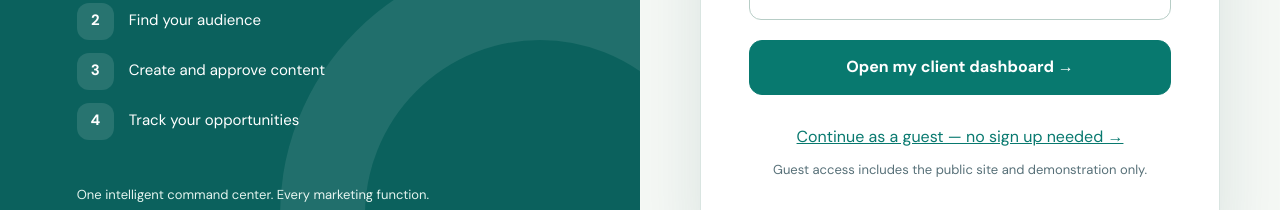
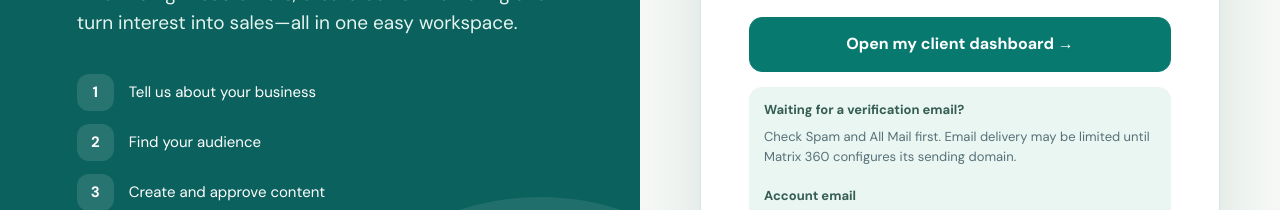
Before and after one commit to Matrix360repo/matrix360_frontend, a plain HTML site: page login.html in a window 1280 px wide. Shown: the part 589-799 px from the top of the page. Drawn offline with Linux system fonts and the light colour scheme.

Commit message:
ux(auth): allow clients to request another verification email without support

```diff
--- a/login.html
+++ b/login.html
@@ -10,6 +10,7 @@
 <section class="welcome"><div class="logo">M/ &nbsp;matrix 360</div><div><h1>Grow your business.<br>We’ll help you do it.</h1><p>Find the right customers, create better marketing and turn interest into sales—all in one easy workspace.</p><div class="steps"><div class="step"><b>1</b>Tell us about your business</div><div class="step"><b>2</b>Find your audience</div><div class="step"><b>3</b>Create and approve content</div><div class="step"><b>4</b>Track your opportunities</div></div></div><p class="fine">One intelligent command center. Every marketing function.</p></section>
 <section class="access"><div class="panel"><div class="logo" style="color:#08796f;margin-bottom:20px">Welcome to Matrix 360</div><h2>Where would you like to begin?</h2><p>Already work with Matrix 360? Sign in to open your private client dashboard. Exploring? Take a look without creating an account.</p><div class="tabs" role="tablist" aria-label="Account access"><button id="signInTab" role="tab" aria-selected="true" type="button">Client sign in</button><button id="signUpTab" role="tab" aria-selected="false" type="button">New here? Sign up</button></div>
 <form id="loginForm"><label class="label" for="userName">Email or username</label><input required autocomplete="username" id="userName"><label class="label" for="password">Password</label><input required type="password" autocomplete="current-password" id="password"><button class="btn primary full" type="submit" id="submitLogin">Open my client dashboard →</button><div role="status" aria-live="polite" id="loginStatus" class="small" style="margin-top:10px"></div></form>
+<div id="verificationRecovery" class="note" style="margin-top:15px"><strong>Waiting for a verification email?</strong><p class="small" style="margin:7px 0">Check Spam and All Mail first. Email delivery may be limited until Matrix 360 configures its sending domain.</p><form id="resendForm"><label class="label" for="resendEmail">Account email</label><input id="resendEmail" type="email" required autocomplete="email" maxlength="254" placeholder="you@company.com"><button id="resendButton" class="btn full" type="submit">Request another verification email</button><div id="resendStatus" role="status" aria-live="polite" class="small" style="margin-top:10px"></div></form></div>
 <div id="signup" hidden><h3>Create your Matrix 360 account</h3><p>Tell us about your business. Registration creates a pending account; access to a private client workspace requires separate Matrix 360 approval.</p>
 <form id="registerForm">
 <label class="label" for="registerName">Your full name</label><input id="registerName" name="full_name" autocomplete="name" minlength="2" maxlength="120" required>
```
